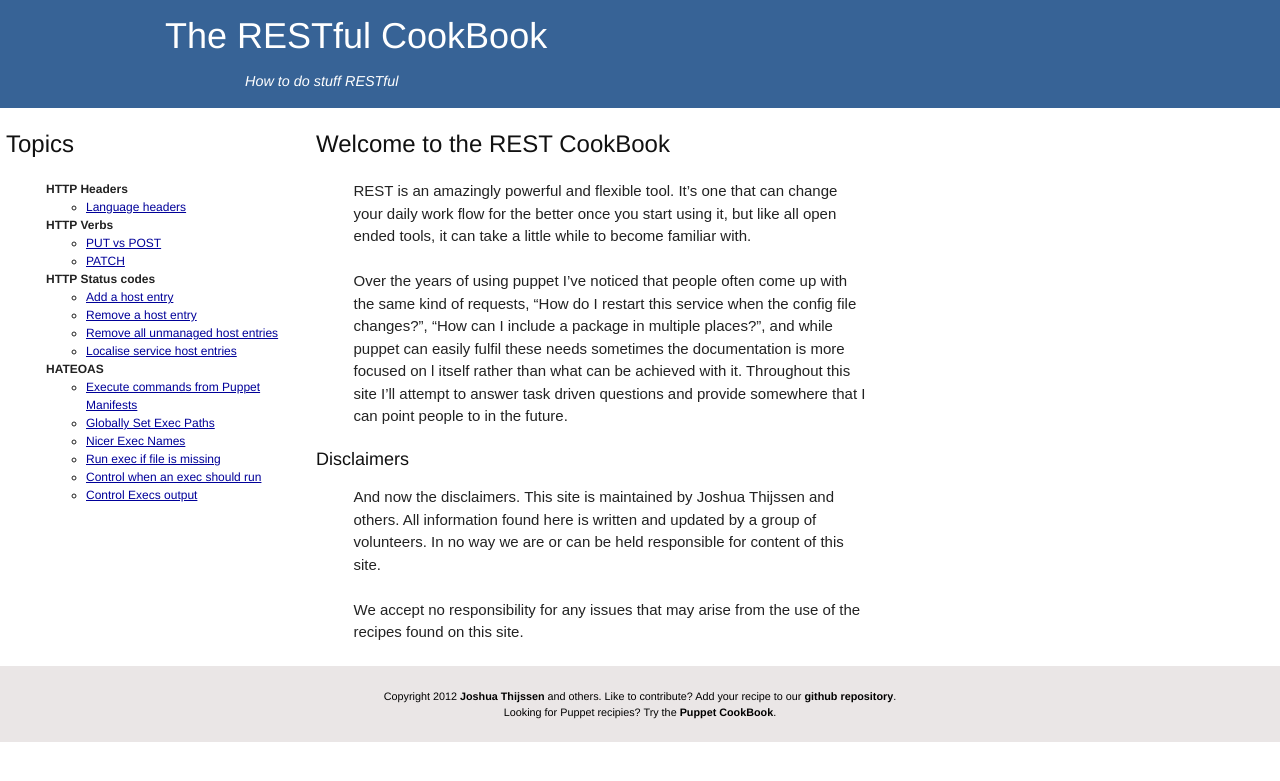
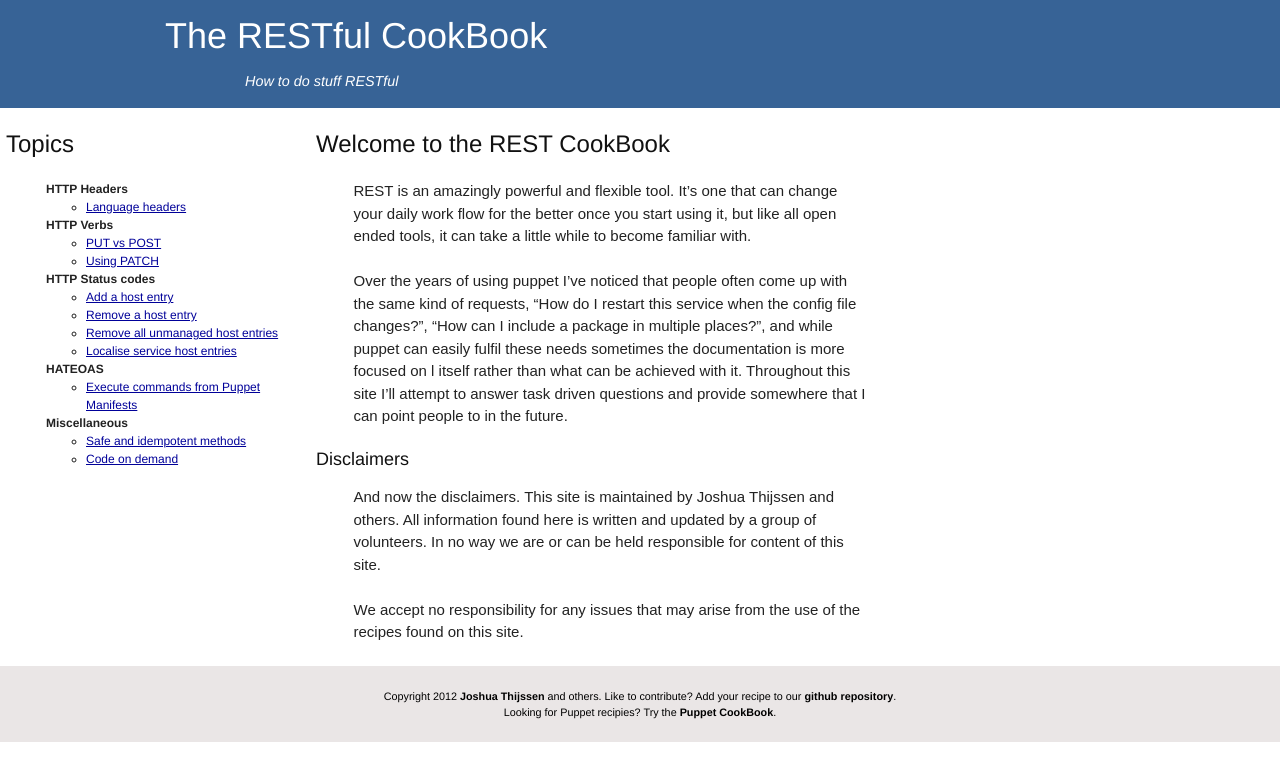
Before and after one commit to restcookbook/restcookbook, a Jekyll site: the page built from index.html, in a window 1280 px wide. Shown: the top 781 px of the page. Built offline with Jekyll 4.4.1, drawn with Linux system fonts in a browser that asks for light colours.

Commit message:
Added chapter layout

```diff
--- a/_layouts/default.html
+++ b/_layouts/default.html
@@ -44,7 +44,7 @@
                 <li>
                     <ul class='subnavlist'>
                         <li class='recipe'><a href="/recipies/httpverbs/put-vs-post.html">PUT vs POST</a></li>
-                        <li class='recipe'><a href="/recipies/httpverbs/patch.html">PATCH</a></li>
+                        <li class='recipe'><a href="/recipies/httpverbs/patch.html">Using PATCH</a></li>
                     </ul>
                 </li>
 
@@ -62,13 +62,17 @@
                 <li>
                     <ul class='subnavlist'>
                         <li class='recipe'><a href="/recipies/exec-a-command-in-a-manifest.html">Execute commands from Puppet Manifests</a></li>
-                        <li class='recipe'><a href="/recipies/set-global-exec-path.html">Globally Set Exec Paths</a></li>
-                        <li class='recipe'><a href="/recipies/nicer-exec-names.html">Nicer Exec Names</a></li>
-                        <li class='recipe'><a href="/recipies/run-exec-if-file-absent.html">Run exec if file is missing</a></li>
-                        <li class='recipe'><a href="/recipies/exec-onlyif.html">Control when an exec should run</a></li>
-                        <li class='recipe'><a href="/recipies/exec-output-logging.html">Control Execs output</a></li>
                     </ul>
                 </li>
+
+                <li><b>Miscellaneous</b></li>
+                <li>
+                    <ul class='subnavlist'>
+                        <li class='recipe'><a href="/recipies/miscellaneous/safe_and_idempotency.html">Safe and idempotent methods</a></li>
+                        <li class='recipe'><a href="/recipies/miscellaneous/code_on_demand.html">Code on demand</a></li>
+                    </ul>
+                </li>
+
             </ul>
         </div>
 
```
